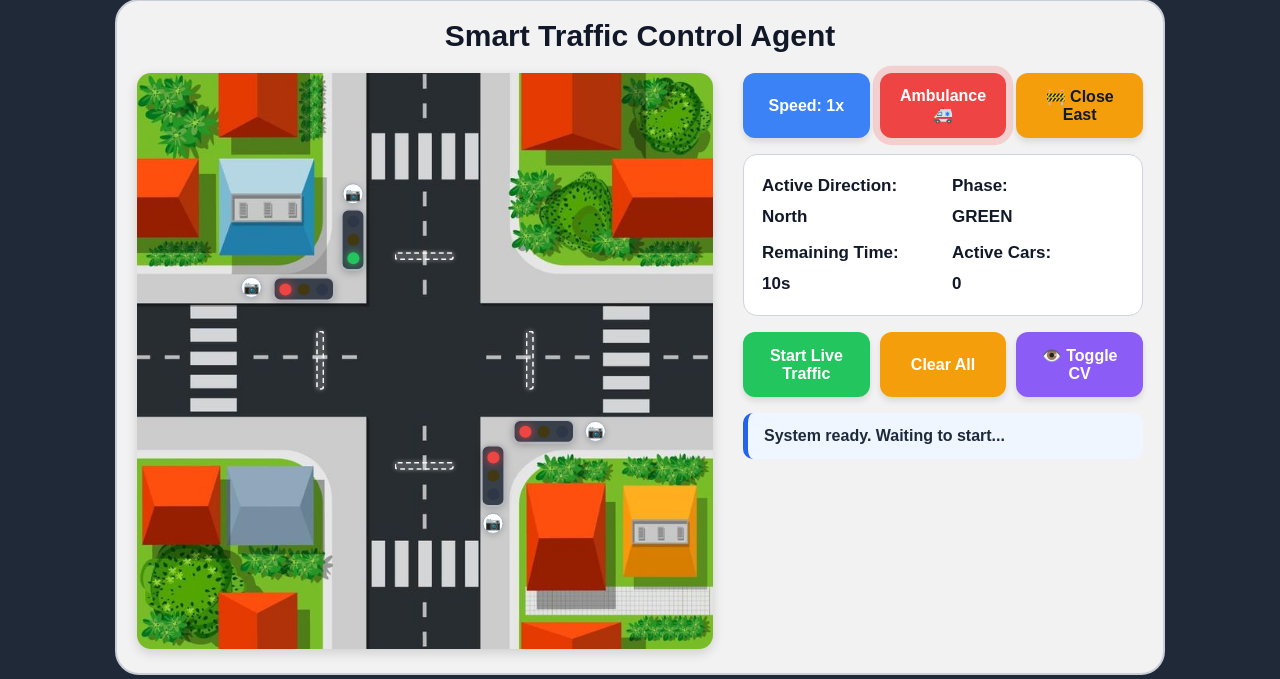
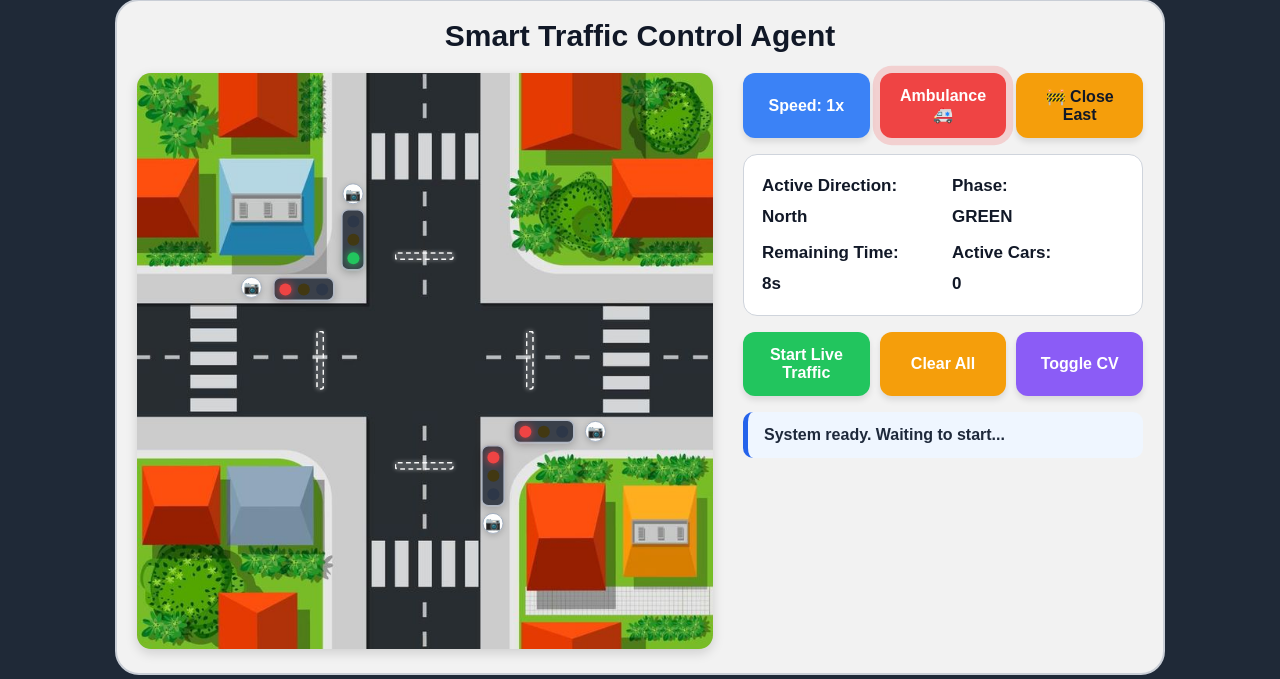
Before and after one commit to Jana-Darandari/Cs311-project, a Flask app: page / in a window 1280 px wide. Shown: the part 21-700 px from the top of the page. Run offline with Flask 3, Linux system fonts and the light colour scheme.

Commit message:
fixed problems

```diff
--- a/templates/index.html
+++ b/templates/index.html
@@ -61,7 +61,7 @@
         <div class="buttons" style="flex-direction: row; gap: 10px;">
           <button class="btn next" id="autoBtn" onclick="toggleSimulation()">Start Live Traffic</button>
           <button class="btn reset" onclick="resetSimulation()">Clear All</button>
-          <button id="cvToggleBtn" class="btn btn-cv" onclick="toggleCVMode()">👁️ Toggle CV</button>
+          <button id="cvToggleBtn" class="btn btn-cv" onclick="toggleCVMode()"> Toggle CV</button>
         </div>
 
         <div class="log" id="logBox">System ready. Waiting to start...</div>
```
